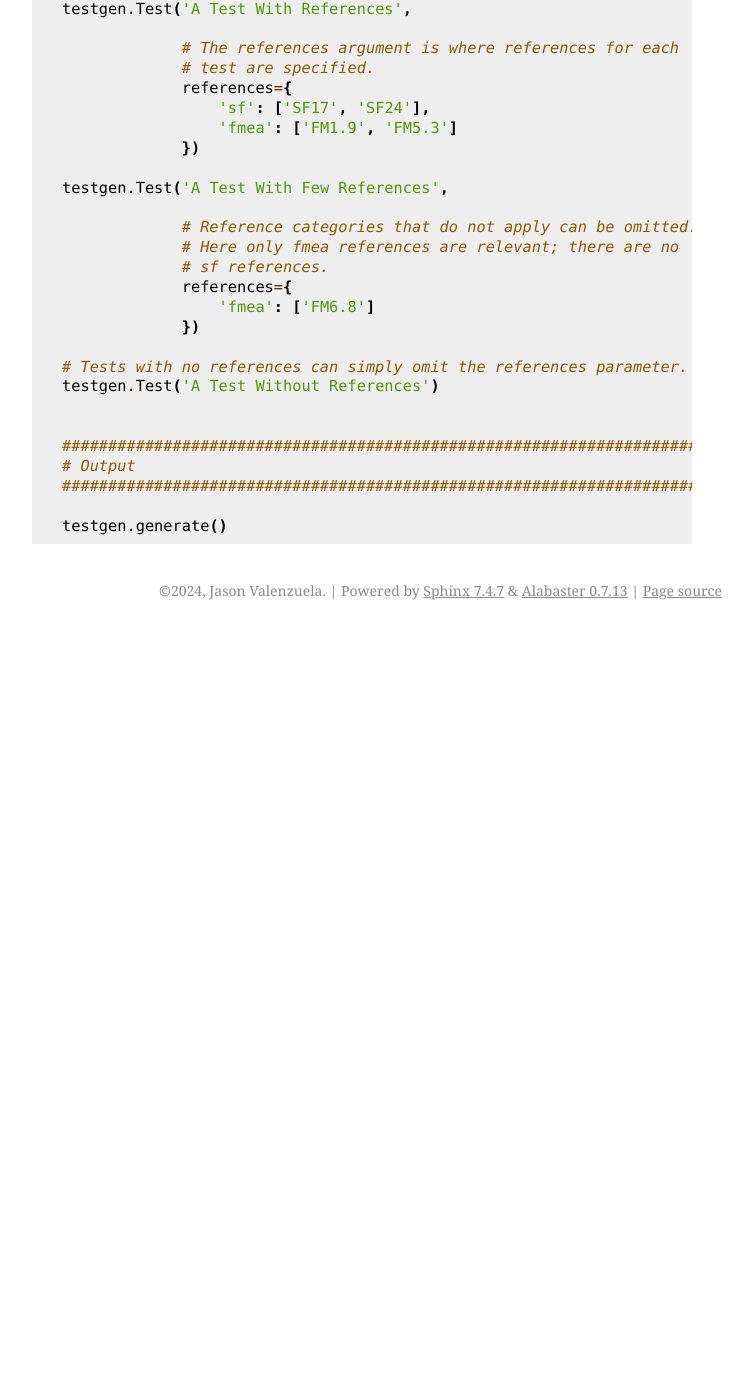
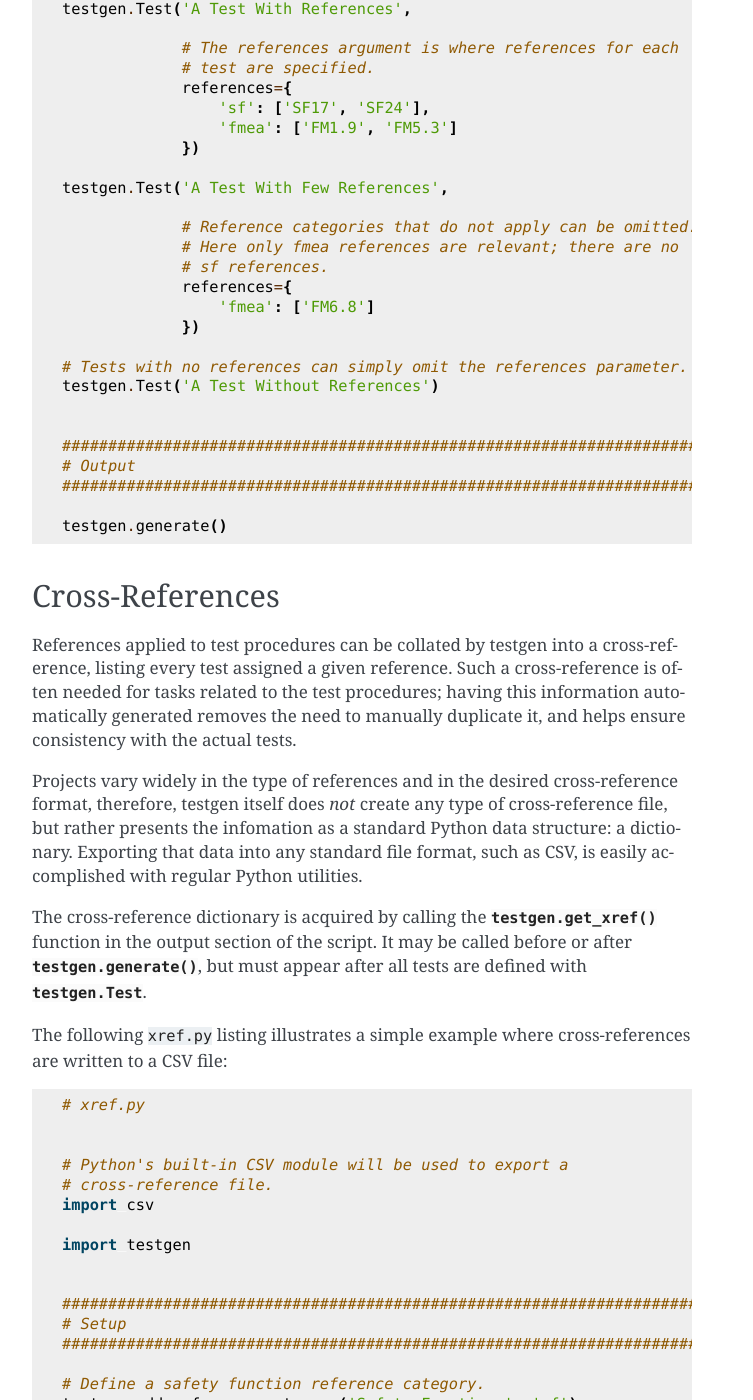
Before and after one commit to jvalenzuela/atform, a Sphinx documentation site: the page built from doc/source/ref.rst, in a window 1280 px wide and 1400 px high, scrolled down 676 px. Shown: the whole window, without its empty margins (388-1141 px from the left). Built offline with Sphinx 7.4.7, drawn with Linux system fonts in a browser that asks for light colours; before the commit the page ends 1306 px from its top, so only the background shows below that; some of the changed text lies outside the part shown.

Commit message:
Add cross-referencing documentation.

```diff
--- /dev/null
+++ b/doc/source/examples/xref.py
@@ -0,0 +1,63 @@
+# xref.py
+
+
+# Python's built-in CSV module will be used to export a
+# cross-reference file.
+import csv
+
+import testgen
+
+
+######################################################################
+# Setup
+######################################################################
+
+# Define a safety function reference category.
+testgen.add_reference_category('Safety Functions', 'sf')
+
+
+######################################################################
+# Content
+######################################################################
+
+# Test 1 with several 'sf' references.
+testgen.Test('Button 3',
+             references={
+                 'sf': ['SF7', 'SF42', 'SF99']
+             })
+
+
+# Test 2 with no references.
+testgen.Test('Relay 66')
+
+# Test 3 with a single 'sf' reference.
+testgen.Test('Zone 4',
+             references={
+                 'sf': ['SF42']
+             })
+
+
+######################################################################
+# Output
+######################################################################
+
+testgen.generate()
+
+# Acquire all cross-references.
+xrefs = testgen.get_xref()
+
+# Export safety function cross-reference to a CSV file.
+sf_refs = xrefs['sf'] # Get all references in the 'sf' category.
+with open('safetyfunctions.csv', 'w', newline='') as f:
+    writer = csv.writer(f)
+
+    # Generate a row for each safety function. Dictionary keys,
+    # which are safety functions in this case, are not ordered,
+    # so sorted() is used here to list them in numerical order.
+    for sf in sorted(sf_refs, key=lambda s: int(s[2:])):
+        row = [sf] # Safety function name in the first column.
+
+        # Append the list of tests after the safety function name.
+        row.extend(sf_refs[sf])
+
+        writer.writerow(row)
--- a/doc/source/ref.rst
+++ b/doc/source/ref.rst
@@ -11,3 +11,34 @@ to specify references for each test procedure. The sample below shows
 test procedures with two reference categories:
 
 .. literalinclude:: examples/ref.py
+
+
+.. _xref:
+
+Cross-References
+----------------
+
+References applied to test procedures can be collated by testgen into
+a cross-reference, listing every test assigned a given reference.
+Such a cross-reference is often needed for tasks related to the test
+procedures; having this information automatically generated
+removes the need to manually duplicate it, and helps ensure
+consistency with the actual tests.
+
+Projects vary widely in the type of references and in the desired
+cross-reference format, therefore, testgen itself does *not* create any
+type of cross-reference file, but rather presents the infomation as a
+standard Python data structure: a dictionary. Exporting that data into
+any standard file format, such as CSV, is easily accomplished with regular
+Python utilities.
+
+The cross-reference dictionary is acquired by calling the
+:py:func:`testgen.get_xref` function in the output section of the script.
+It may be called before or after :py:func:`testgen.generate`, but
+must appear after all tests are defined with
+:py:class:`testgen.Test`.
+
+The following :file:`xref.py` listing illustrates a simple example
+where cross-references are written to a CSV file:
+
+.. literalinclude:: examples/xref.py
```
Also changed, not shown: 1 other file.
